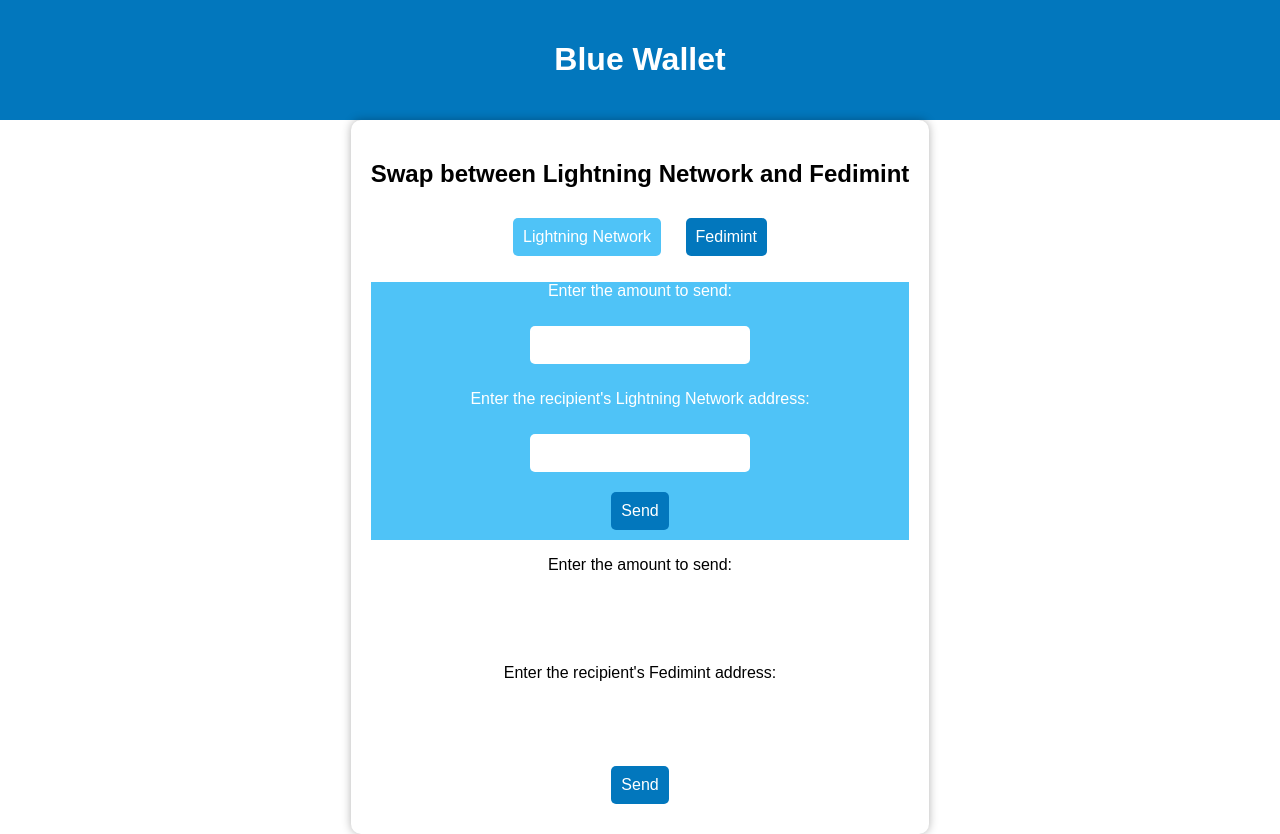
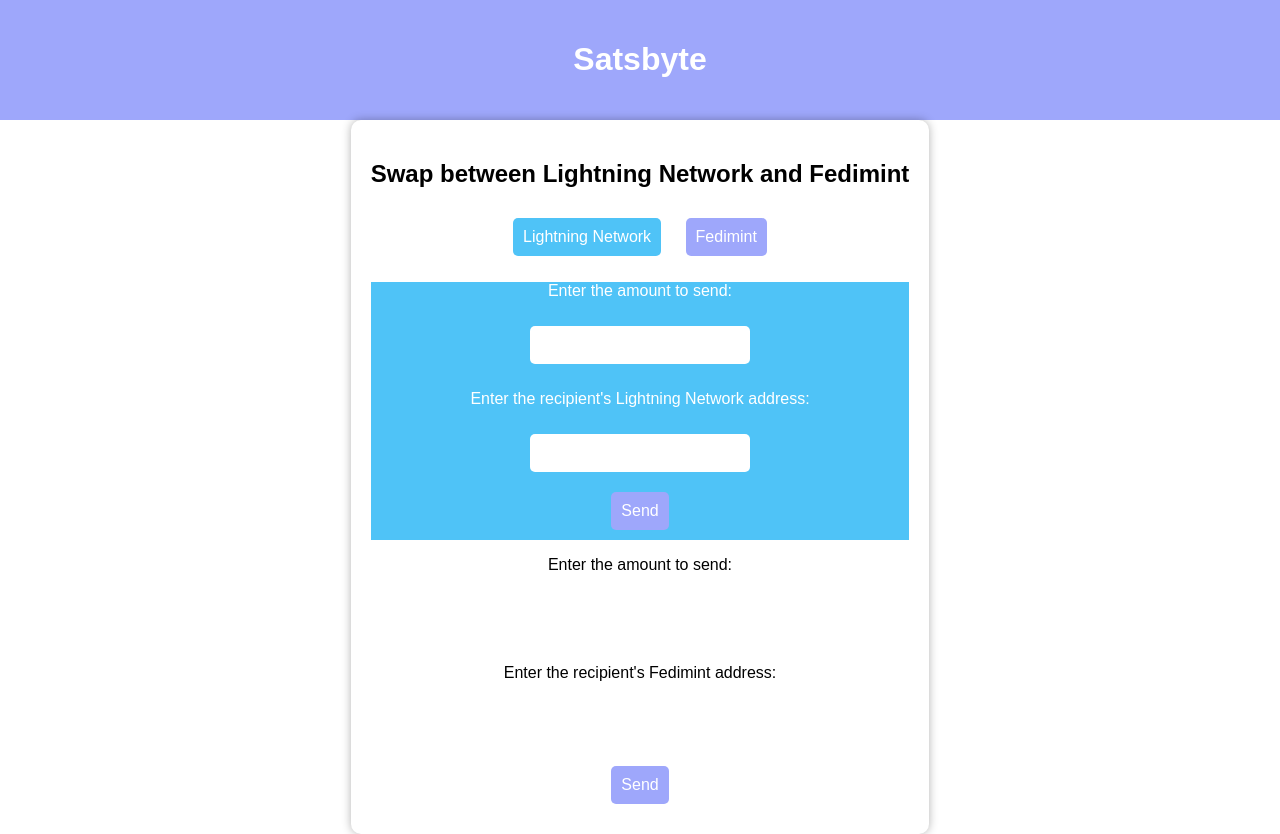
Before and after one commit to AreaLayer/Satsbyte, a website: page index.html in a window 1280 px wide. Drawn offline with Linux system fonts and the light colour scheme.

Commit message:
Update index.html

```diff
--- a/index.html
+++ b/index.html
@@ -12,7 +12,7 @@
 		}
 
 		.header {
-			background-color: #0277BD;
+			background-color: #9ea7fb;
 			color: white;
 			padding: 20px;
 			text-align: center;
@@ -35,7 +35,7 @@
 		}
 
 		.button {
-			background-color: #0277BD;
+			background-color: #9ea7fb;
 			border: none;
 			color: white;
 			cursor: pointer;
@@ -62,7 +62,7 @@
 </head>
 <body>
 	<div class="header">
-		<h1>Blue Wallet</h1>
+		<h1>Satsbyte</h1>
 	</div>
 	<div class="content">
 		<div class="container">
```
